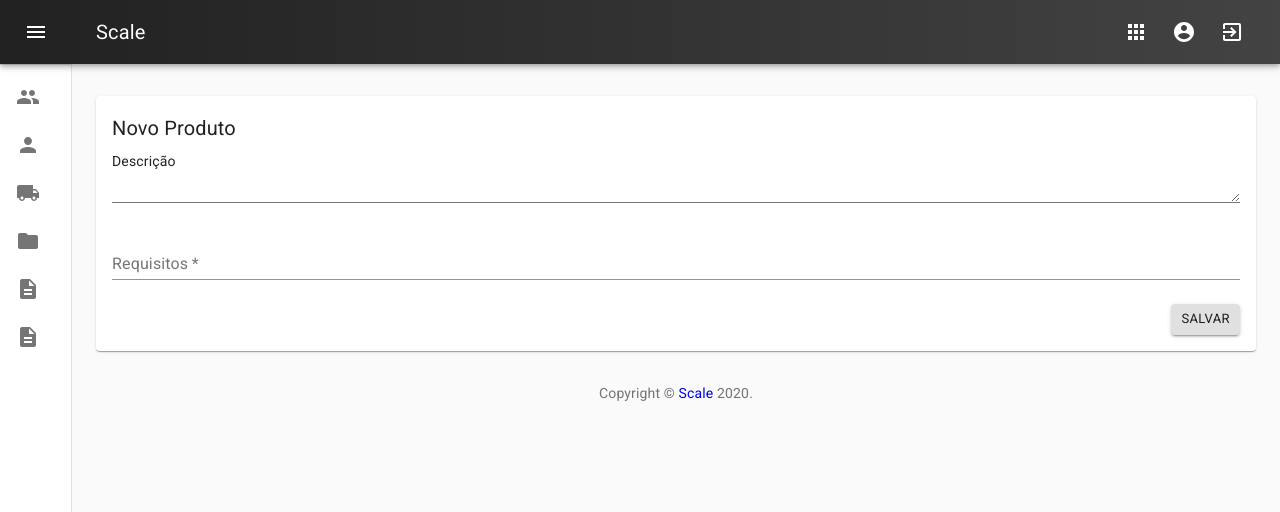
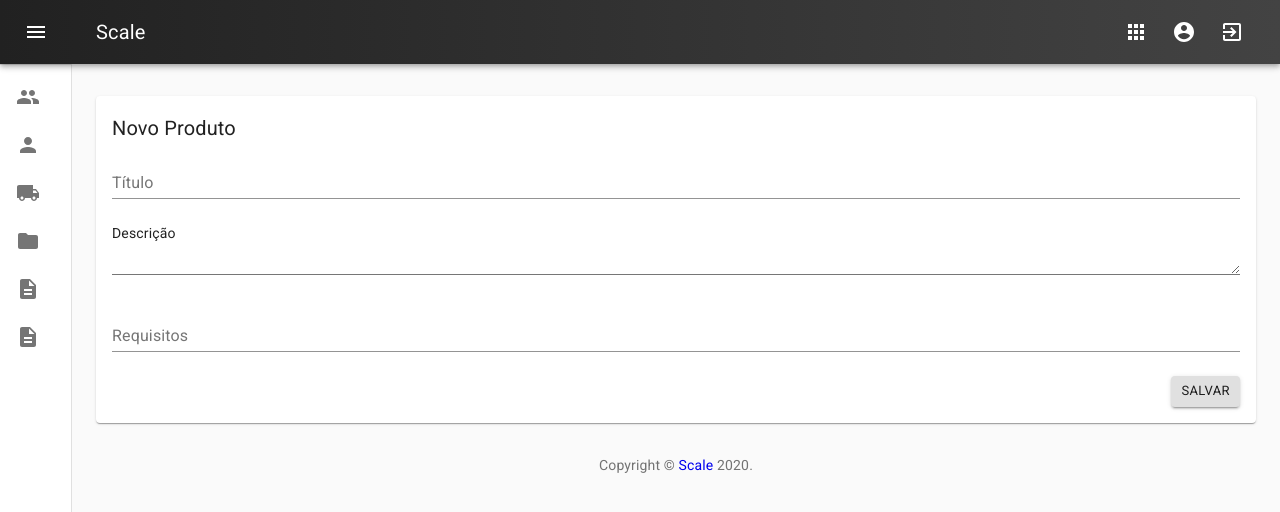
Before and after one commit to nathaliaspinula/jjscale-frontend, a React (Create React App) app: page /product/new in a window 1280 px wide. Shown: the top 512 px of the page. Built offline with nearby package versions, Linux system fonts and the light colour scheme; sample sign-in values are in the browser's storage.

Commit message:
Refatorar código da tela Produtos

```diff
--- a/src/pages/products/createProduct.js
+++ b/src/pages/products/createProduct.js
@@ -12,25 +12,20 @@ export default class UserForm extends Component{
   state = {
     requisito: '',
     descricao: '',
+    titulo: ''
   }
 
   saveProduct = async (e) => {
+    const {titulo, descricao, requisito} = this.state;
     api.post('/produto', {
-      descricao: this.state.descricao,
-      requisito: this.state.requisito,
+      descricao,
+      requisito,
+      titulo
     }).then(response =>
       swal("Sucesso!", "Produto criado.", "success").then(
         this.props.history.push("/product")
       )
     ).catch(error => swal("Ocorreu um erro!", "Tente novamente.", "error"));
-  }
-
-  handleRequisitoChange = (e) => {
-    this.setState({requisito: e.target.value});
-  }
-
-  handleDescricaoChange = (e) => {
-    this.setState({descricao: e.target.value});
   }
 
   render() {
@@ -40,23 +35,31 @@ export default class UserForm extends Component{
                   Novo Produto
               </Typography>
               <Grid container spacing={3}>
+                  <Grid item xs={12}>
+                     <TextField
+                        name="titulo"
+                        label="Título"
+                        fullWidth
+                        value={this.state.titulo}
+                        onChange={(e) => this.setState({titulo: e.target.value})}
+                      />
+                  </Grid>
                   <Grid item xs={12} sm={12}>
                     <div style={{marginBottom: '10px'}}>
                       <label>Descrição</label>
                     </div>
                     <TextareaAutosize
                       rowsMax={4}
-                      onChange={this.handleDescricaoChange}
+                      onChange={(e) => this.setState({descricao: e.target.value})}
                     />
                   </Grid>
                   <Grid item xs={12}>
                      <TextField
-                        required
                         id="requisito"
                         name="requisito"
                         label="Requisitos"
                         fullWidth
-                        onChange={this.handleRequisitoChange}
+                        onChange={(e) => this.setState({requisito: e.target.value})}
                       />
                   </Grid>
                   <Grid item justify="flex-end" container xs={12}>
--- a/src/pages/products/editProduct.js
+++ b/src/pages/products/editProduct.js
@@ -12,6 +12,7 @@ export default class Product extends Component{
   state = {
     requisito: '',
     descricao: '',
+    titulo: ''
   }
 
   componentDidMount() {
@@ -19,13 +20,13 @@ export default class Product extends Component{
   }
 
   loadProduct = async () => {
-    const {id} = this.props.match.params;
+    const { id } = this.props.match.params;
     await api.get(`/produto/${id}`).then(response => {
-     const produto = response.data[0];
+     const {idproduto, descricao, requisito} = response.data.find(produto => produto.idproduto.toString() === id);
      this.setState({
-       id: produto.idproduto,
-       descricao: produto.descricao,
-       requisito: produto.requisito
+       id: idproduto,
+       descricao,
+       requisito
       });
     }).catch(error => {
         swal("Ocorreu um erro!", "Tente novamente.", "error").then(
@@ -35,22 +36,20 @@ export default class Product extends Component{
   }
 
   saveProduct = async (e) => {
+    const { titulo, descricao, requisito } = this.state;
+    if (descricao && titulo) {
       api.post('/produto', {
-      descricao: this.state.descricao,
-      requisito: this.state.requisito,
+        descricao,
+        requisito,
+        titulo
       }).then(response =>
         swal("Sucesso!", "Produto editado.", "success").then(
           this.props.history.push("/product")
         )
       ).catch(error => swal("Ocorreu um erro!", "Tente novamente.", "error"));
+    } else {
+      swal("Ocorreu um erro!", "Verifique se todos os campos obrigatórios estão preenchidos.", "error")
     }
-
-  handleRequisitoChange = (e) => {
-    this.setState({requisito: e.target.value});
-  }
-
-  handleDescricaoChange = (e) => {
-    this.setState({descricao: e.target.value});
   }
 
   render() {
@@ -60,6 +59,15 @@ export default class Product extends Component{
                   Novo Produto
               </Typography>
               <Grid container spacing={3}>
+                  <Grid item xs={12}>
+                     <TextField
+                        name="titulo"
+                        label="Título"
+                        fullWidth
+                        value={this.state.titulo}
+                        onChange={(e) => this.setState({titulo: e.target.value})}
+                      />
+                  </Grid>
                   <Grid item xs={12} sm={12}>
                     <div style={{marginBottom: '10px'}}>
                       <label>Descrição</label>
@@ -67,18 +75,16 @@ export default class Product extends Component{
                     <TextareaAutosize
                       rowsMax={4}
                       value={this.state.descricao}
-                      onChange={this.handleDescricaoChange}
+                      onChange={(e) => this.setState({descricao: e.target.value})}
                     />
                   </Grid>
                   <Grid item xs={12}>
                      <TextField
-                        required
-                        id="requisito"
                         name="requisito"
                         label="Requisitos"
                         fullWidth
                         value={this.state.requisito}
-                        onChange={this.handleRequisitoChange}
+                        onChange={(e) => this.setState({requisito: e.target.value})}
                       />
                   </Grid>
                   <Grid item justify="flex-end" container xs={12}>
--- a/src/pages/products/index.js
+++ b/src/pages/products/index.js
@@ -71,6 +71,7 @@ export default class Products extends Component {
                         icons={tableIcons}
                         title="Produtos"
                         columns={[
+                            { title: 'Título', field: 'titulo' },
                             { title: 'Descrição', field: 'descricao' },
                             { title: 'Requisito', field: 'requisito' },
                             { title: 'Ação', field: 'id', editable: 'never',
```
Lines whose indentation alone changed are shown as unchanged.
